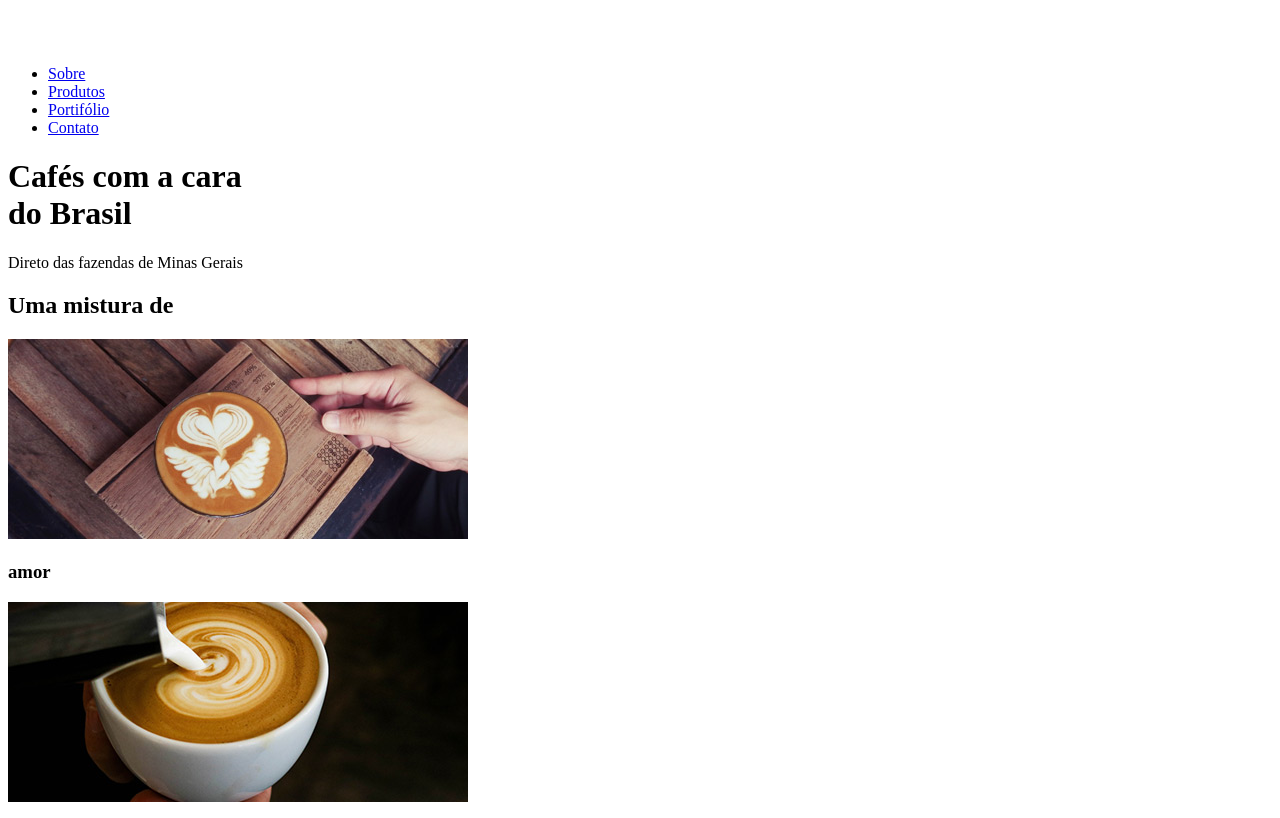
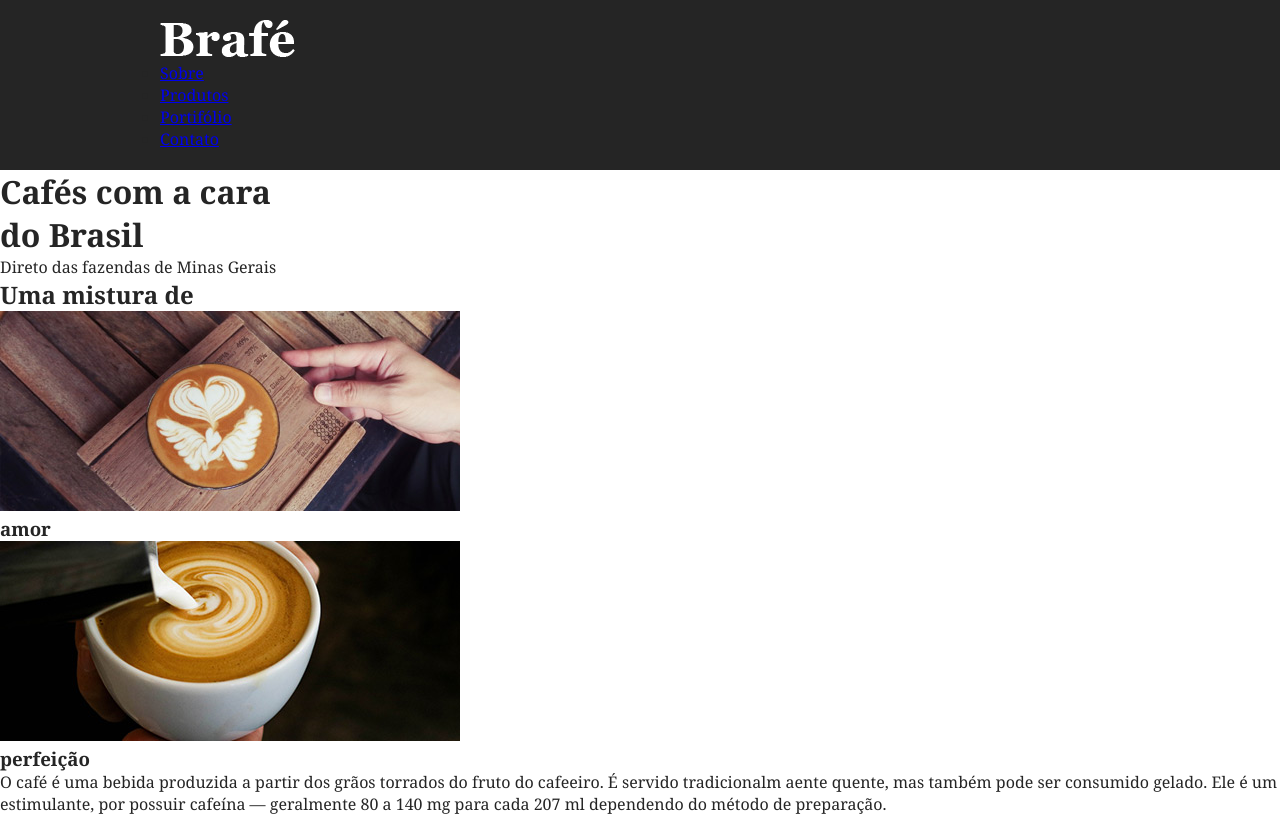
Before and after one commit to brunoEduardo17/site-brafe-original, a plain HTML site: page index.html in a window 1280 px wide. Shown: the top 818 px of the page. Drawn offline with Linux system fonts and the light colour scheme.

Commit message:
css-menu

```diff
--- a/css/style.css
+++ b/css/style.css
@@ -0,0 +1,22 @@
+/*Reset*/
+*{
+margin:0 ;
+padding: 0;
+
+}
+body{
+    font-family: Georgia, serif;
+    color: #252525;
+}
+
+
+/*Menu*/
+.menu{
+    background: #252525;
+    padding: 20px 0;
+}
+
+.menu-container{
+    max-width: 960px;
+    margin: 0 auto;
+}
--- a/index.html
+++ b/index.html
@@ -10,11 +10,10 @@
 </head>
 
 <body>
-    <header>
-        <div>
-            <a href="#"><img src="./img/brafe.png" alt="brafé café"></a>
-        </div>
-        <nav>
+    <header class="menu">
+        <div class="menu-container">
+            <a class="menu-logo" href="#"><img src="./img/brafe.png" alt="brafé café"></a>
+            <nav class="menu-logo">
                 <ul>
                     <li><a href="#">Sobre</a></li>
                     <li><a href="#">Produtos</a></li>
@@ -22,6 +21,7 @@
                     <li><a href="#">Contato</a></li>
                 </ul>
             </nav>
+        </div>
     </header>
     <main>
         <h1>Cafés com a cara <br> do Brasil</h1>
```
Lines whose indentation alone changed are shown as unchanged.
